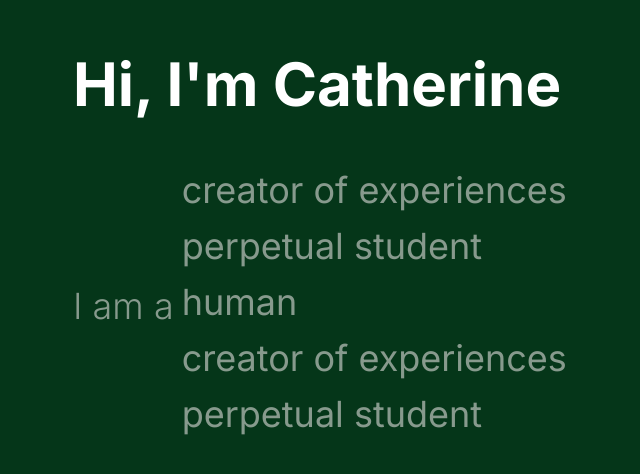
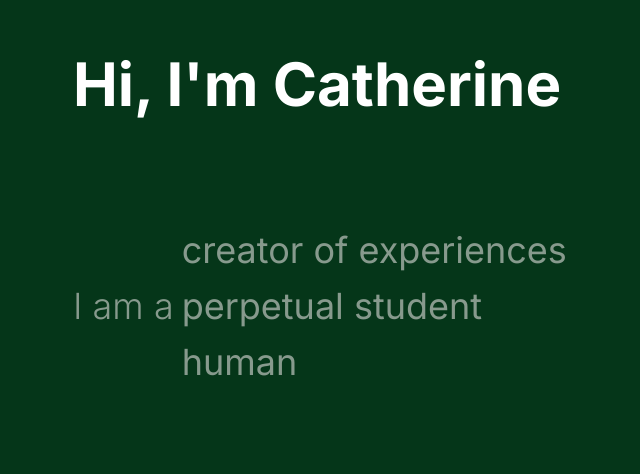
Before and after one commit to catzwu/personal-website, a Next.js app: page / in a window 1280 px wide. Shown: the part 148-622 px from the top of the page, without its empty margins (215-855 px from the left). Built offline with nearby package versions, Linux system fonts and the light colour scheme.

Commit message:
Polish the spinny menu bar

```diff
--- a/src/app/page.tsx
+++ b/src/app/page.tsx
@@ -43,20 +43,20 @@ export default function Home() {
                     <h3 className="text-3xl font-light leading-loose text-main-400 lg:text-4xl">
                         I am a{' '}
                     </h3>{' '}
-                    <div className="flex h-72 flex-col justify-start overflow-clip">
+                    <div className="flex h-72 flex-col justify-center overflow-clip">
                         <h3
                             className={clsx(
                                 {
-                                    '-top-14 font-medium text-white':
+                                    'top-14 font-medium text-white':
                                         selectedPage === 'c',
-                                    'top-14 bg-gradient-to-t from-main-400 bg-clip-text font-medium text-transparent hover:text-main-200 hover:drop-shadow-xl':
+                                    'top-0 bg-gradient-to-t from-main-400 bg-clip-text font-medium text-transparent hover:text-main-200 hover:drop-shadow-xl':
                                         selectedPage === 's',
-                                    'top-0 bg-gradient-to-b from-main-400 bg-clip-text font-medium text-transparent hover:text-main-200 hover:drop-shadow-xl':
+                                    'from-main-600 -top-14 bg-gradient-to-t bg-clip-text font-medium text-transparent hover:text-main-200 hover:drop-shadow-xl':
                                         selectedPage === 'h',
-                                    'font-regular text-main-400 hover:font-medium hover:text-main-200 hover:drop-shadow-xl':
+                                    'font-regular text-main-400 duration-200 hover:font-medium hover:text-main-200 hover:drop-shadow-xl':
                                         !selectedPage,
                                 },
-                                'relative cursor-pointer py-2 text-3xl leading-loose transition-all duration-700 ease-linear lg:text-4xl'
+                                'relative cursor-pointer py-2 text-3xl leading-loose transition-all duration-500 ease-linear lg:text-4xl'
                             )}
                             onClick={() => {
                                 setPage('c')
@@ -67,16 +67,16 @@ export default function Home() {
                         <h3
                             className={clsx(
                                 {
-                                    'top-14 font-medium text-white':
+                                    'top-0 font-medium text-white':
                                         selectedPage === 's',
-                                    'top-0 bg-gradient-to-t from-main-400 bg-clip-text font-medium text-transparent hover:text-main-200 hover:drop-shadow-xl':
+                                    '-top-14 bg-gradient-to-t from-main-400 bg-clip-text font-medium text-transparent hover:text-main-200 hover:drop-shadow-xl':
                                         selectedPage === 'h',
-                                    '-top-14 bg-gradient-to-b from-main-400 bg-clip-text font-medium text-transparent hover:text-main-200 hover:drop-shadow-xl':
+                                    'top-14 bg-gradient-to-b from-main-400 bg-clip-text font-medium text-transparent hover:text-main-200 hover:drop-shadow-xl':
                                         selectedPage === 'c',
-                                    'font-regular text-main-400 hover:font-medium hover:text-main-200 hover:drop-shadow-xl':
+                                    'font-regular text-main-400 duration-200 hover:font-medium hover:text-main-200 hover:drop-shadow-xl':
                                         !selectedPage,
                                 },
-                                'relative cursor-pointer py-2 text-3xl leading-loose transition-all duration-700 ease-linear lg:text-4xl'
+                                'relative cursor-pointer py-2 text-3xl leading-loose transition-all duration-500 ease-linear lg:text-4xl'
                             )}
                             onClick={() => {
                                 setPage('s')
@@ -87,76 +87,16 @@ export default function Home() {
                         <h3
                             className={clsx(
                                 {
-                                    'top-0 font-medium text-white':
+                                    '-top-14 font-medium text-white':
                                         selectedPage === 'h',
-                                    '-top-14 bg-gradient-to-t from-main-400 bg-clip-text font-medium text-transparent hover:text-main-200 hover:drop-shadow-xl':
+                                    'from-main-600 top-14 bg-gradient-to-b bg-clip-text font-medium text-transparent hover:text-main-200 hover:drop-shadow-xl':
                                         selectedPage === 'c',
-                                    'top-14 bg-gradient-to-b from-main-400 bg-clip-text font-medium text-transparent hover:text-main-200 hover:drop-shadow-xl':
+                                    'top-0 bg-gradient-to-b from-main-400 bg-clip-text font-medium text-transparent hover:text-main-200 hover:drop-shadow-xl':
                                         selectedPage === 's',
-                                    'font-regular text-main-400 hover:font-medium hover:text-main-200 hover:drop-shadow-xl':
+                                    'font-regular text-main-400 duration-200 hover:font-medium hover:text-main-200 hover:drop-shadow-xl':
                                         !selectedPage,
                                 },
-                                'relative cursor-pointer py-2 text-3xl leading-loose transition-all duration-700 ease-linear lg:text-4xl'
-                            )}
-                            onClick={() => {
-                                setPage('h')
-                            }}
-                        >
-                            human
-                        </h3>
-                        <h3
-                            className={clsx(
-                                {
-                                    '-top-14 font-medium text-white':
-                                        selectedPage === 'c',
-                                    'top-14 bg-gradient-to-t from-main-400 bg-clip-text font-medium text-transparent hover:text-main-200 hover:drop-shadow-xl':
-                                        selectedPage === 's',
-                                    'top-0 bg-gradient-to-b from-main-400 bg-clip-text font-medium text-transparent hover:text-main-200 hover:drop-shadow-xl':
-                                        selectedPage === 'h',
-                                    'font-regular text-main-400 hover:font-medium hover:text-main-200 hover:drop-shadow-xl':
-                                        !selectedPage,
-                                },
-                                'relative cursor-pointer py-2 text-3xl leading-loose transition-all duration-700 ease-linear lg:text-4xl'
-                            )}
-                            onClick={() => {
-                                setPage('c')
-                            }}
-                        >
-                            creator of experiences
-                        </h3>
-                        <h3
-                            className={clsx(
-                                {
-                                    'top-14 font-medium text-white':
-                                        selectedPage === 's',
-                                    'top-0 bg-gradient-to-t from-main-400 bg-clip-text font-medium text-transparent hover:text-main-200 hover:drop-shadow-xl':
-                                        selectedPage === 'h',
-                                    '-top-14 bg-gradient-to-b from-main-400 bg-clip-text font-medium text-transparent hover:text-main-200 hover:drop-shadow-xl':
-                                        selectedPage === 'c',
-                                    'font-regular text-main-400 hover:font-medium hover:text-main-200 hover:drop-shadow-xl':
-                                        !selectedPage,
-                                },
-                                'relative cursor-pointer py-2 text-3xl leading-loose transition-all duration-700 ease-linear lg:text-4xl'
-                            )}
-                            onClick={() => {
-                                setPage('s')
-                            }}
-                        >
-                            perpetual student
-                        </h3>
-                        <h3
-                            className={clsx(
-                                {
-                                    'top-0 font-medium text-white':
-                                        selectedPage === 'h',
-                                    '-top-14 bg-gradient-to-t from-main-400 bg-clip-text font-medium text-transparent hover:text-main-200 hover:drop-shadow-xl':
-                                        selectedPage === 'c',
-                                    'top-14 bg-gradient-to-b from-main-400 bg-clip-text font-medium text-transparent hover:text-main-200 hover:drop-shadow-xl':
-                                        selectedPage === 's',
-                                    'font-regular text-main-400 hover:font-medium hover:text-main-200 hover:drop-shadow-xl':
-                                        !selectedPage,
-                                },
-                                'relative cursor-pointer py-2 text-3xl leading-loose transition-all duration-700 ease-linear lg:text-4xl'
+                                'relative cursor-pointer py-2 text-3xl leading-loose transition-all duration-500 ease-linear lg:text-4xl'
                             )}
                             onClick={() => {
                                 setPage('h')
--- a/tailwind.config.ts
+++ b/tailwind.config.ts
@@ -14,6 +14,7 @@ const config: Config = {
           "conic-gradient(from 180deg at 50% 50%, var(--tw-gradient-stops))",
       },
       colors: {
+        'main-600': '#37523D',
         'main-400': '#879A8D',
         'main-800': '#053619',
         'main-200': '#B7C2BB'
```
